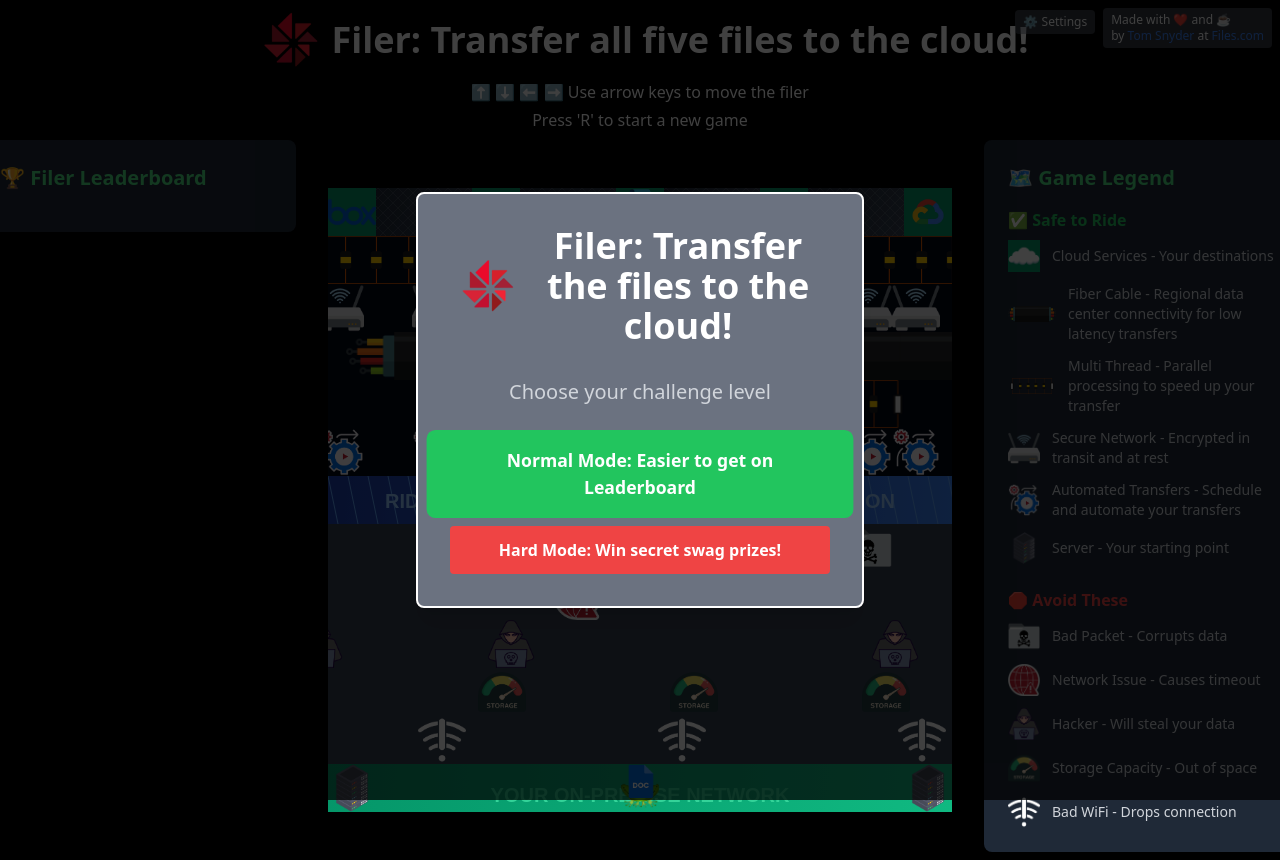
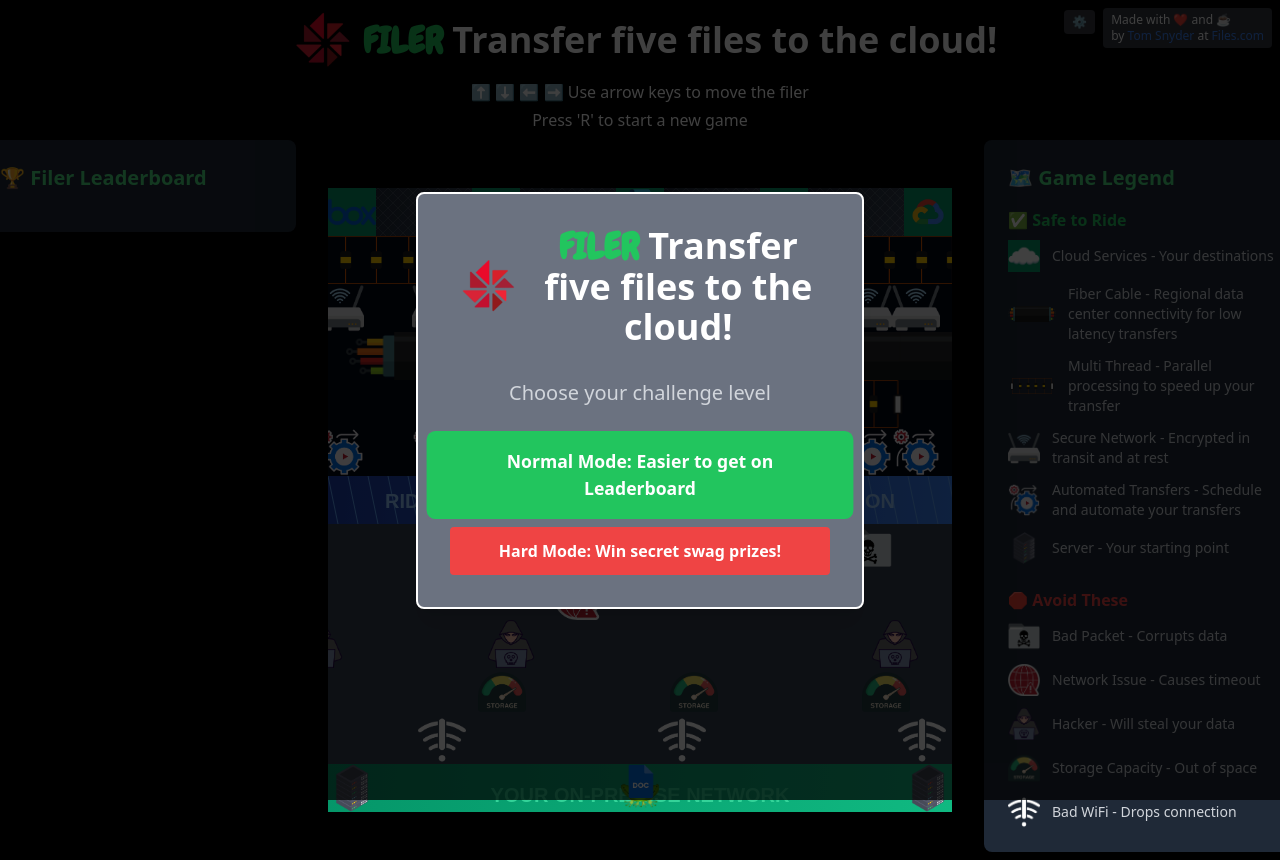
Before and after one commit to dmangels/filer-KSUS, a website: page index.html in a window 1280 px wide. Shown: the top 860 px of the page. Drawn offline with nearby package versions, Linux system fonts and the light colour scheme.

Commit message:
Enhance index.html by adding Google Fonts for improved typography and updating the game title to feature a custom font. Simplify the settings button by removing the text label for a cleaner UI.

```diff
--- a/index.html
+++ b/index.html
@@ -5,6 +5,9 @@
   <meta charset="UTF-8">
   <script src="https://cdn.tailwindcss.com"></script>
   <script src="https://cdn.jsdelivr.net/npm/canvas-confetti@1.9.2"></script>
+  <link rel="preconnect" href="https://fonts.googleapis.com">
+  <link rel="preconnect" href="https://fonts.gstatic.com" crossorigin>
+  <link href="https://fonts.googleapis.com/css2?family=Chewy&display=swap" rel="stylesheet">
 
   <!-- Open Graph / Social Media Meta Tags -->
   <meta property="og:title" content="Files.com Frogger Game" />
@@ -39,7 +42,7 @@
             <a href="https://www.files.com" target="_blank" rel="noopener noreferrer">
                 <img src="images/files-logo.png" alt="logo" class="w-20">
             </a>
-            <h1 class="text-white text-4xl font-bold">Filer: Transfer all five files to the cloud!</h1>
+            <h1 class="text-white text-4xl font-bold"><span class="font-['Chewy'] text-green-500">FILER</span> Transfer five files to the cloud!</h1>
         </div>
         <div class="text-white text-md text-center space-y-1">
             <p>⬆️ ⬇️ ⬅️ ➡️ Use arrow keys to move the filer</p>
@@ -123,7 +126,7 @@
     <div class="fixed top-0 right-0 p-2 flex items-start gap-2">
         <div class="relative group">
             <button id="settingsButton" class="text-white text-xs bg-gray-500 bg-opacity-50 rounded px-2 py-1 hover:bg-opacity-75 transition-colors">
-                ⚙️ Settings
+                ⚙️
             </button>
             <div class="absolute right-0 mt-1 w-48 bg-gray-800 rounded-md shadow-lg hidden group-hover:block">
                 <div class="py-1">
@@ -147,7 +150,7 @@
             <a href="https://www.files.com" target="_blank" rel="noopener noreferrer">
                 <img src="images/files-logo.png" alt="logo" class="w-40">
             </a>
-            <h1 class="text-white text-4xl font-bold">Filer: Transfer the files to the cloud!</h1>
+            <h1 class="text-white text-4xl font-bold"><span class="font-['Chewy'] text-green-500">FILER</span> Transfer five files to the cloud!</h1>
         </div>
         <p class="text-xl text-gray-300 my-8">Choose your challenge level</p>
             <div class="space-y-4">
```
